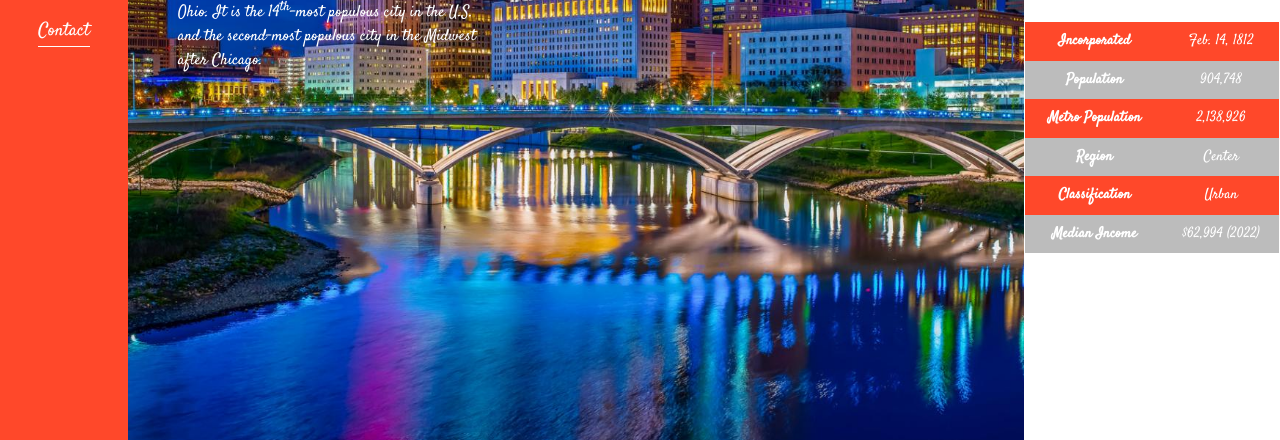
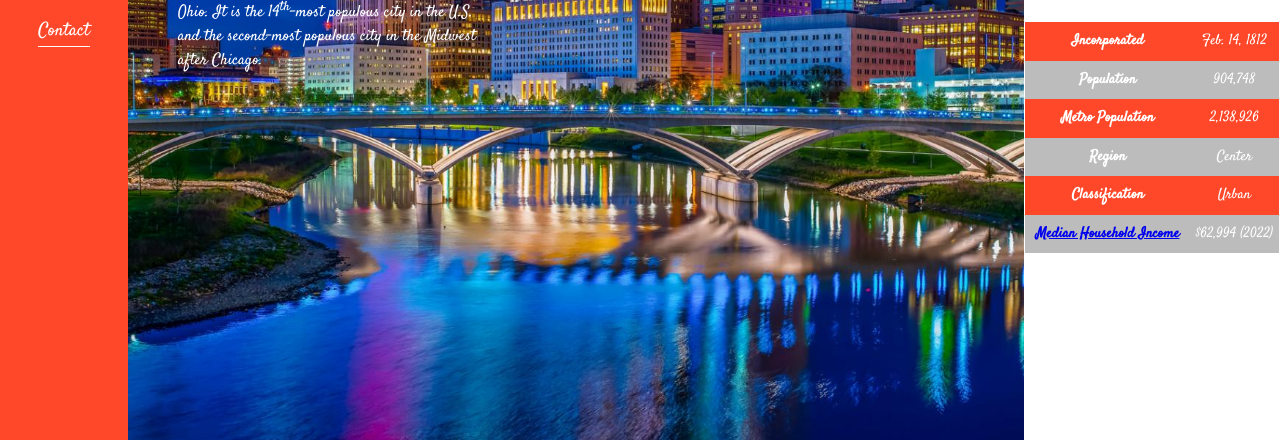
Before and after one commit to Jzweifel15/Multi-Page-State-Website-D277, a plain HTML site: page columbus.html in a window 1280 px wide. Shown: the part 298-738 px from the top of the page. Drawn offline with Linux system fonts and the light colour scheme.

Commit message:
Update columbus.html

```diff
--- a/columbus.html
+++ b/columbus.html
@@ -67,7 +67,11 @@
                     <td>Urban</td>
                 </tr>
                 <tr>
-                    <th>Median Income</th>
+                    <th>
+                        <a href="https://www.census.gov/quickfacts/fact/table/columbuscityohio/INC110222#INC110222" target="_blank">
+                            Median Household Income
+                        </a>
+                    </th>
                     <td>$62,994 (2022)</td>
                 </tr>
             </table>
```
